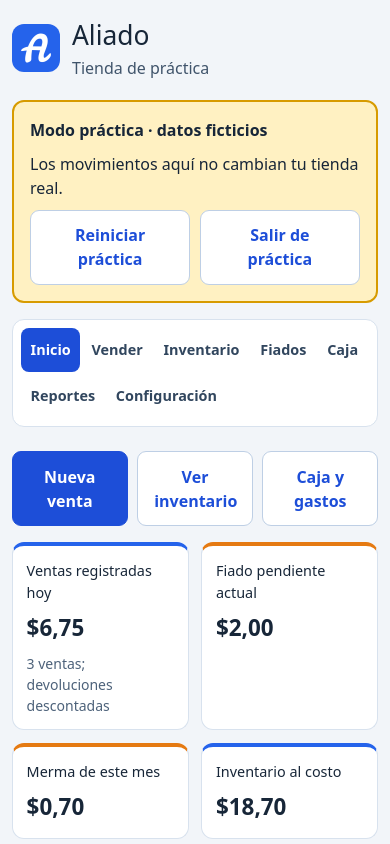
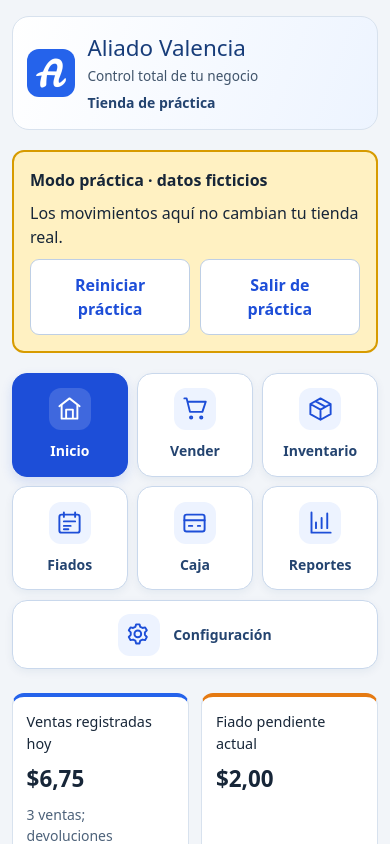
Before and after one commit to Sarelomelo/Aliado, a React (Vite) app: page / in a window 390 px wide. Both pictures are taken after a click on the button "Probar tienda ficticia". Shown: the top 844 px of the page. Built offline with nearby package versions, Linux system fonts and the light colour scheme.

Commit message:
Mejorar registro y navegación visual de Aliado Valencia

```diff
--- a/index.html
+++ b/index.html
@@ -7,9 +7,9 @@
     <meta name="theme-color" content="#2563eb" />
     <meta name="apple-mobile-web-app-capable" content="yes" />
     <meta name="apple-mobile-web-app-status-bar-style" content="default" />
-    <meta name="apple-mobile-web-app-title" content="Aliado" />
+    <meta name="apple-mobile-web-app-title" content="Aliado Valencia" />
     <link rel="apple-touch-icon" href="/icon-192.png" />
-    <title>Aliado — Nunca más solo en tu negocio</title>
+    <title>Aliado Valencia — Control total de tu negocio</title>
   </head>
   <body>
     <div id="root"></div>
--- a/src/App.css
+++ b/src/App.css
@@ -89,27 +89,125 @@ header {
 .marca p {
   margin: 0;
 }
-nav {
+/* Un único menú visual para todas las funciones. */
+.navegacion-tarjetas {
+  display: grid;
+  grid-template-columns: repeat(7, minmax(0, 1fr));
+  gap: 0.7rem;
+  margin: 1.25rem 0 1.5rem;
+}
+.navegacion-tarjetas button {
   display: flex;
-  gap: 0.4rem;
+  flex-direction: column;
+  align-items: center;
+  justify-content: center;
+  gap: 0.65rem;
+  min-width: 0;
+  min-height: 112px;
+  padding: 1rem 0.4rem;
+  border: 1px solid #c9d8ec;
+  border-radius: 15px;
+  background: #fff;
+  color: #244470;
+  font-size: 0.95rem;
+  font-weight: 650;
+  box-shadow: 0 3px 9px #163e7010;
+  transition:
+    background 120ms,
+    border-color 120ms;
+  overflow-wrap: anywhere;
+}
+.navegacion-tarjetas button:hover {
+  background: #edf4ff;
+  border-color: #6f99e5;
+}
+.navegacion-tarjetas button.activo {
+  background: #1d4ed8;
+  color: #fff;
+  border-color: #1d4ed8;
+  box-shadow: 0 5px 12px #1d4ed826;
+}
+.icono-seccion {
+  display: grid;
+  place-items: center;
+  width: 42px;
+  height: 42px;
+  border-radius: 12px;
+  background: #edf3ff;
+  color: #1d4ed8;
+}
+.icono-seccion svg {
+  width: 27px;
+  height: 27px;
+}
+.activo .icono-seccion {
+  background: #ffffff26;
+  color: #fff;
+}
+.cabecera {
+  padding: 1.1rem;
+  border: 1px solid #d8e2ee;
+  border-radius: 17px;
+  background: linear-gradient(110deg, #fff, #edf4ff);
   flex-wrap: wrap;
-  background: #fff;
-  border: 1px solid #d8e2ee;
-  padding: 0.5rem;
-  border-radius: 12px;
-  margin: 1rem 0 1.5rem;
 }
-nav button {
-  border: 0;
-  background: transparent;
-  padding: 0.8rem 1rem;
-  border-radius: 8px;
-  color: #31465e;
+.marca {
+  min-width: 0;
+}
+.marca > div {
+  min-width: 0;
+}
+.marca h1 {
+  color: #183d7a;
+}
+.marca p {
+  font-size: 0.95rem;
+}
+.nombre-tienda {
+  display: inline-block;
+  max-width: 100%;
+  overflow-wrap: anywhere;
+  margin-top: 0.4rem;
+  color: #244470;
+  font-size: 0.875rem;
   font-weight: 600;
 }
-nav button.activo {
-  background: #1d4ed8;
-  color: white;
+.marcas-institucionales {
+  display: flex;
+  flex-wrap: wrap;
+  align-items: center;
+  gap: 0.75rem;
+  max-width: 100%;
+}
+.marcas-institucionales img {
+  max-width: 160px;
+  width: auto;
+  height: 48px;
+  object-fit: contain;
+}
+.restauracion-inicial {
+  margin-top: 1.5rem;
+  padding: 1rem;
+  border: 1px solid #d8e2ee;
+  border-radius: 12px;
+  background: #f6f9ff;
+}
+.ayuda-restauracion {
+  font-size: 0.875rem;
+  color: #40546b;
+  line-height: 1.55;
+}
+.ayuda-restauracion ol {
+  padding-left: 1.25rem;
+  margin: 0.6rem 0;
+}
+.ayuda-restauracion li + li {
+  margin-top: 0.4rem;
+}
+@media (max-width: 950px) {
+  .navegacion-tarjetas {
+    grid-template-columns: repeat(4, minmax(0, 1fr));
+  }
 }
 .boton {
   border: 1px solid #1d4ed8;
@@ -373,12 +471,32 @@ footer {
   header > .boton {
     font-size: 0.9rem;
   }
-  nav {
-    gap: 0.1rem;
+  .navegacion-tarjetas {
+    grid-template-columns: repeat(3, minmax(0, 1fr));
+    gap: 0.6rem;
   }
-  nav button {
-    padding: 0.7rem 0.6rem;
-    font-size: 0.9rem;
+  .navegacion-tarjetas button {
+    min-height: 104px;
+    padding: 0.8rem 0.3rem;
+    font-size: 0.875rem;
+  }
+  .navegacion-tarjetas button:last-child {
+    grid-column: 1 / -1;
+    flex-direction: row;
+    min-height: 66px;
+    gap: 0.8rem;
+  }
+  .marca h1 {
+    font-size: 1.4rem;
+  }
+  .marca p {
+    font-size: 0.85rem;
+  }
+  .cabecera {
+    padding: 0.9rem;
+  }
+  .restauracion-inicial {
+    padding: 0.8rem;
   }
   .venta-layout,
   .dos-columnas {
--- a/src/App.jsx
+++ b/src/App.jsx
@@ -20,13 +20,16 @@ import {
   leerOriginales,
 } from "./almacen.js";
 import { crearSimulacion } from "./simulacion.js";
+import Icono from "./ui/Icono.jsx";
+import { marcasInstitucionales } from "./identidad.js";
 import "./App.css";
 
 const fechaAhora = () => new Date().toISOString();
 
 function ImportarInicial({ restaurar }) {
   return (
-    <Campo label="Restaurar un respaldo existente">
+    <div className="restauracion-inicial">
+      <Campo label="Restaura los datos de tu tienda">
         <input
           type="file"
           accept=".json,application/json"
@@ -47,6 +50,24 @@ function ImportarInicial({ restaurar }) {
           }}
         />
       </Campo>
+      <div className="ayuda-restauracion">
+        <p>Si ya usabas Aliado, recupera tu información con un respaldo:</p>
+        <ol>
+          <li>
+            Busca el archivo de respaldo de Aliado (.json) que guardaste en tu
+            celular o computadora.
+          </li>
+          <li>Pulsa «Seleccionar archivo» y elige ese respaldo.</li>
+          <li>
+            Confirma la restauración para recuperar los datos de tu tienda.
+          </li>
+        </ol>
+        <p>
+          ¿Aún no tienes un respaldo? Crea tu tienda. Luego podrás guardar uno
+          desde Configuración.
+        </p>
+      </div>
+    </div>
   );
 }
 
@@ -204,12 +225,25 @@ export default function App() {
   ];
   return (
     <div className="app">
-      <header>
+      <header className="cabecera">
+        {marcasInstitucionales.length > 0 && (
+          <div
+            className="marcas-institucionales"
+            aria-label="Apoyo institucional"
+          >
+            {marcasInstitucionales.map((marca) => (
+              <img key={marca.src} src={marca.src} alt={marca.alt} />
+            ))}
+          </div>
+        )}
         <div className="marca">
           <img src="/icon-192.png" alt="" />
           <div>
-            <h1>Aliado</h1>
-            <p>{s?.tienda?.nombreTienda || "Control de tu negocio"}</p>
+            <h1>Aliado Valencia</h1>
+            <p>Control total de tu negocio</p>
+            {s?.tienda && (
+              <span className="nombre-tienda">{s.tienda.nombreTienda}</span>
+            )}
           </div>
         </div>
         {!practica && (
@@ -275,7 +309,7 @@ export default function App() {
         </section>
       ) : !s.tienda ? (
         <section>
-          <h2>Configura tu tienda</h2>
+          <h2>Crea tu tienda</h2>
           <FormTienda tienda={null} actuar={actuar} ocupado={ocupado} />
           <ImportarInicial restaurar={restaurar} />
           <p>
@@ -285,10 +319,11 @@ export default function App() {
         </section>
       ) : (
         <>
-          <nav aria-label="Secciones">
+          <nav className="navegacion-tarjetas" aria-label="Secciones">
             {nav.map(([id, nombre]) => (
               <button
                 key={id}
+                aria-label={nombre}
                 className={pantalla === id ? "activo" : ""}
                 onClick={() => {
                   setPantalla(id);
@@ -297,7 +332,10 @@ export default function App() {
                 }}
                 aria-current={pantalla === id ? "page" : undefined}
               >
-                {nombre}
+                <span className="icono-seccion">
+                  <Icono nombre={id} />
+                </span>
+                <span>{nombre}</span>
               </button>
             ))}
           </nav>
--- /dev/null
+++ b/src/identidad.js
@@ -0,0 +1,3 @@
+// Incorporar aquí únicamente archivos institucionales proporcionados y aprobados
+// para el convenio. Ejemplo: { src: "/municipio.png", alt: "Municipio de Valencia" }.
+export const marcasInstitucionales = [];
--- /dev/null
+++ b/src/ui/Icono.jsx
@@ -0,0 +1,60 @@
+const trazos = {
+  inicio: (
+    <>
+      <path d="m3 10 9-7 9 7" />
+      <path d="M5 9v12h14V9M9 21v-8h6v8" />
+    </>
+  ),
+  vender: (
+    <>
+      <path d="M3 3h2l3 12h11l3-9H6" />
+      <circle cx="9" cy="20" r="1" />
+      <circle cx="18" cy="20" r="1" />
+    </>
+  ),
+  inventario: (
+    <>
+      <path d="m12 3 9 5-9 5-9-5 9-5ZM3 8v9l9 5 9-5V8M12 13v9M7.5 5.5l9 5" />
+    </>
+  ),
+  fiados: (
+    <>
+      <rect x="3" y="5" width="18" height="16" rx="2" />
+      <path d="M7 3v4M17 3v4M7 11h10M7 15h6M7 18h4" />
+    </>
+  ),
+  caja: (
+    <>
+      <rect x="3" y="5" width="18" height="15" rx="2" />
+      <path d="M3 10h18M7 15h3M15 15h2" />
+    </>
+  ),
+  reportes: (
+    <>
+      <path d="M4 3v18h17M8 17v-5M13 17V8M18 17V4" />
+    </>
+  ),
+  config: (
+    <>
+      <path d="m9 3-.7 2.3-2 .9L4 5.7 2.5 8.3l1.7 1.8v2.3l-1.7 1.8L4 17l2.3-.5 2 .9L9 20h3l.7-2.6 2-.9 2.3.5 1.5-2.8-1.7-1.8v-2.3l1.7-1.8L17 5.7l-2.3.5-2-.9L12 3Z" />
+      <circle cx="10.5" cy="11.5" r="3" />
+    </>
+  ),
+};
+
+export default function Icono({ nombre }) {
+  return (
+    <svg
+      viewBox="0 0 24 24"
+      fill="none"
+      stroke="currentColor"
+      strokeWidth="1.7"
+      strokeLinecap="round"
+      strokeLinejoin="round"
+      aria-hidden="true"
+      focusable="false"
+    >
+      {trazos[nombre]}
+    </svg>
+  );
+}
--- a/src/ui/Inicio.jsx
+++ b/src/ui/Inicio.jsx
@@ -24,15 +24,6 @@ export default function Inicio({ estado: s, navegar }) {
     );
   return (
     <>
-      <div className="acciones">
-        <Boton onClick={() => navegar("vender")}>Nueva venta</Boton>
-        <Boton secundario onClick={() => navegar("inventario")}>
-          Ver inventario
-        </Boton>
-        <Boton secundario onClick={() => navegar("caja")}>
-          Caja y gastos
-        </Boton>
-      </div>
       <div className="indicadores">
         <Tarjeta
           label="Ventas registradas hoy"
--- a/src/ui/comun.jsx
+++ b/src/ui/comun.jsx
@@ -104,7 +104,7 @@ export function FormTienda({ tienda, actuar, ocupado }) {
       className="formulario"
     >
       <Campo
-        label="Nombre de la tienda"
+        label="Nombre de tu tienda"
         value={nombre}
         onChange={(e) => setNombre(e.target.value)}
         required
@@ -125,7 +125,7 @@ export function FormTienda({ tienda, actuar, ocupado }) {
         maxLength={30}
       />
       <Boton disabled={ocupado}>
-        {tienda ? "Guardar configuración" : "Configurar mi tienda"}
+        {tienda ? "Guardar configuración" : "Crear mi tienda"}
       </Boton>
     </Formulario>
   );
--- a/vite.config.js
+++ b/vite.config.js
@@ -1,43 +1,43 @@
-import { defineConfig } from 'vite'
-import react from '@vitejs/plugin-react'
-import tailwindcss from '@tailwindcss/vite'
-import { VitePWA } from 'vite-plugin-pwa'
+import { defineConfig } from "vite";
+import react from "@vitejs/plugin-react";
+import tailwindcss from "@tailwindcss/vite";
+import { VitePWA } from "vite-plugin-pwa";
 
 export default defineConfig({
   plugins: [
     react(),
     tailwindcss(),
     VitePWA({
-      registerType: 'autoUpdate',
-      includeAssets: ['favicon.ico'],
+      registerType: "autoUpdate",
+      includeAssets: ["favicon.ico"],
       manifest: {
-        name: 'Aliado — Nunca más solo en tu negocio',
-        short_name: 'Aliado',
-        description: 'Controla fiado, merma y ventas de tu tienda.',
-        theme_color: '#2563eb',
-        background_color: '#f3f4f6',
-        display: 'standalone',
-        orientation: 'portrait',
-        start_url: '/',
+        name: "Aliado Valencia — Control total de tu negocio",
+        short_name: "Aliado Valencia",
+        description: "Controla fiado, merma y ventas de tu tienda.",
+        theme_color: "#2563eb",
+        background_color: "#f3f4f6",
+        display: "standalone",
+        orientation: "portrait",
+        start_url: "/",
         icons: [
           {
-            src: 'icon-192.png',
-            sizes: '192x192',
-            type: 'image/png',
+            src: "icon-192.png",
+            sizes: "192x192",
+            type: "image/png",
           },
           {
-            src: 'icon-512.png',
-            sizes: '512x512',
-            type: 'image/png',
+            src: "icon-512.png",
+            sizes: "512x512",
+            type: "image/png",
           },
           {
-            src: 'icon-512.png',
-            sizes: '512x512',
-            type: 'image/png',
-            purpose: 'any maskable',
+            src: "icon-512.png",
+            sizes: "512x512",
+            type: "image/png",
+            purpose: "any maskable",
           },
         ],
       },
     }),
   ],
-})
+});
```
Also changed, not shown: 1 other file (tests, documents, lock files or other folders). Lines whose indentation alone changed are shown as unchanged.
